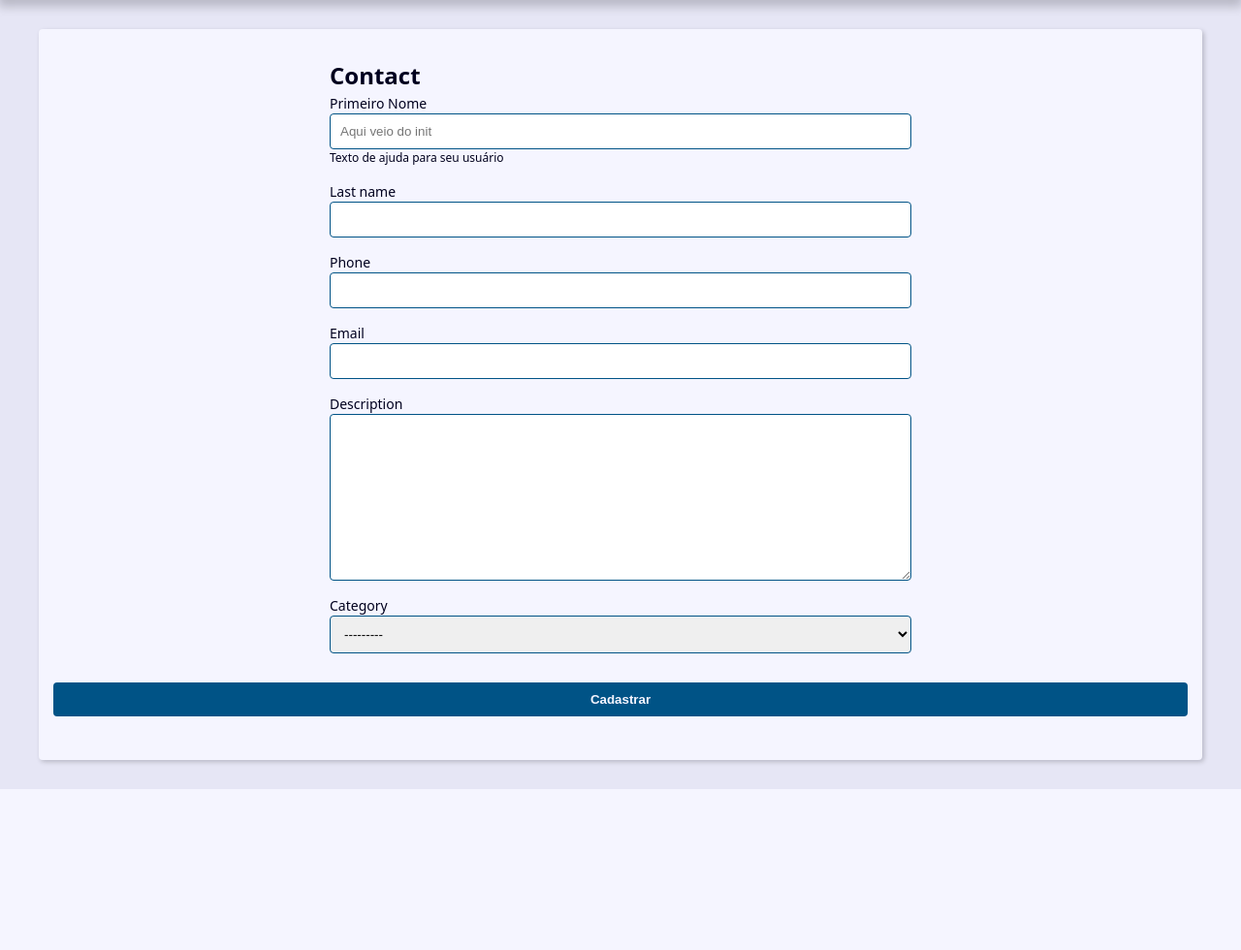
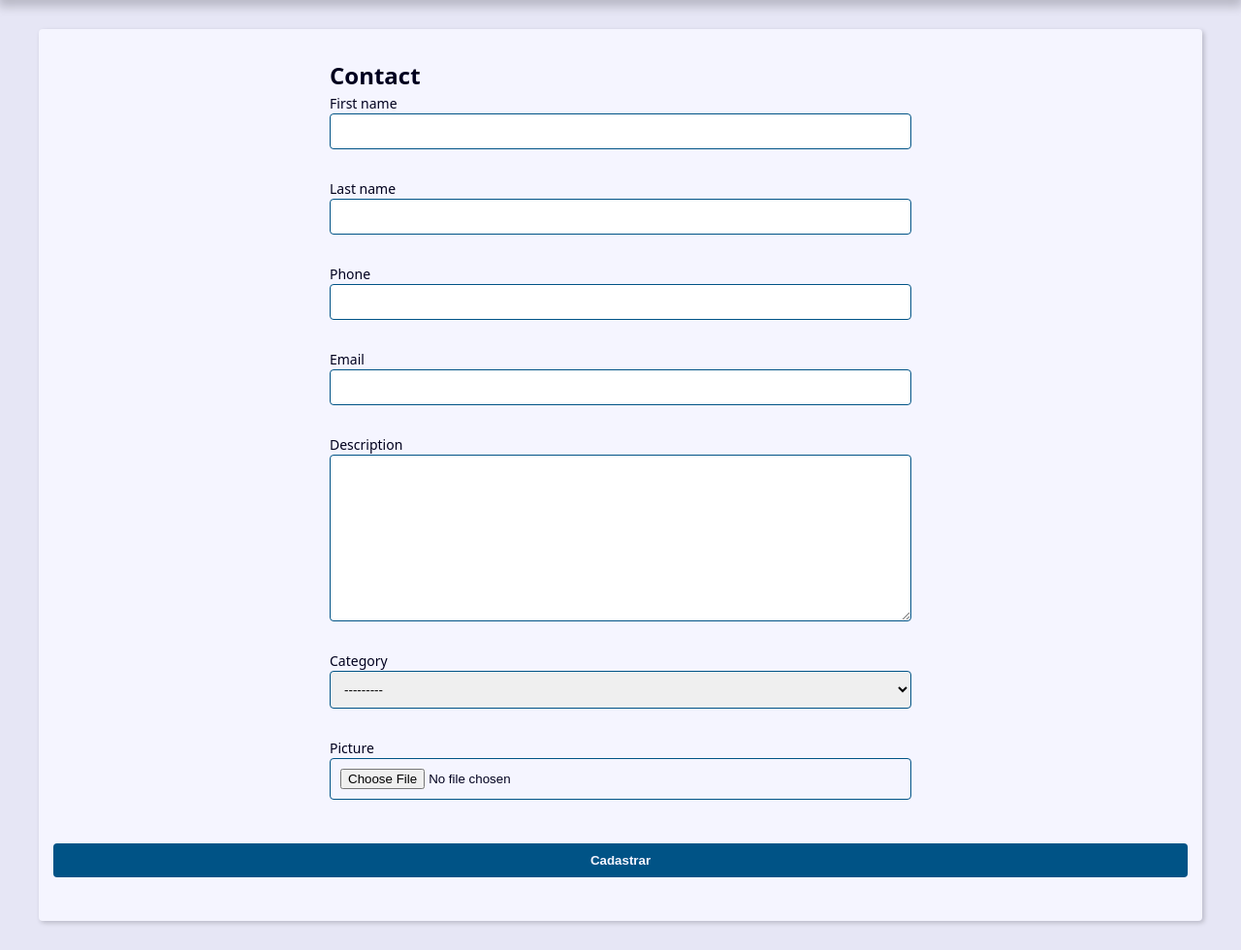
Before and after one commit to cauecrb/projeto_django_1, a Django app: page /contato/create/ in a window 1280 px wide. Shown: the part 239-1219 px from the top of the page at 97% size. Before the commit the page ends 1053 px from the top, so only its background shows below. Run offline with Django 4.2, Linux system fonts and the light colour scheme; tables that the repository leaves empty hold one stand-in row (values such as "Sample post").

Commit message:
save and show img

```diff
--- a/contact/forms.py
+++ b/contact/forms.py
@@ -5,6 +5,15 @@
 
 
 class ContactForm(forms.ModelForm):
+    picture = forms.ImageField(
+        widget=forms.FileInput(
+            attrs={
+                'accept': 'image/*',
+            }
+        )
+    )
+
+    """
     first_name = forms.CharField(
         widget=forms.TextInput(
             attrs={
@@ -23,10 +32,11 @@
         #     'class': 'classe-a classe-b',
         #     'placeholder': 'Aqui veio do init',
         # })
+    """
     class Meta:
         model = models.Contact
         fields = (
-            'first_name', 'last_name', 'phone', 'email', 'description', 'category',
+            'first_name', 'last_name', 'phone', 'email', 'description', 'category', 'picture',
         )
         """
         widgets = {
--- a/contact/templates/contact/pages/contact.html
+++ b/contact/templates/contact/pages/contact.html
@@ -11,6 +11,12 @@
     <p><b>Telefone: </b> {{contact.phone}} </p>
     <p><b>Descrição: </b> {{contact.description}} </p>
     <p><b>Categoria: </b> {{contact.category.name}} </p>
+
+    {% if conntact.picture %}}
+        <p>
+            <img src="{{contact.picture.url}}" alt="{{contact.first_name}} {{contact.last_name}}"
+        </p>
+    {% endif %}
 
 
     <div class="contact-links">
--- a/contact/templates/contact/pages/create.html
+++ b/contact/templates/contact/pages/create.html
@@ -35,6 +35,12 @@
             <p class="help-text">{{ field.help_text }}</p>
           {% endif %}
         </div>
+
+        <div class="form-group">
+                      {% if field.name == 'picture' and field.value.url %}
+            <img src="{{ field.value.url }}">
+          {% endif %}
+        </div>
         {% endfor %}
     </div>
 
--- a/contact/views/contact_forms.py
+++ b/contact/views/contact_forms.py
@@ -9,7 +9,7 @@
     form_action = reverse('contact:create')
 
     if request.method == 'POST':
-        form = ContactForm(request.POST)
+        form = ContactForm(request.POST, request.FILES)
         context = {
             'form': form,
             'form_action': form_action,
@@ -45,7 +45,7 @@
     form_action = reverse('contact:update', args=(contact_id,))
 
     if request.method == 'POST':
-        form = ContactForm(request.POST, instance=contact)
+        form = ContactForm(request.POST, request.FILES, instance=contact)
         context = {
             'form': form,
             'form_action': form_action,
```
